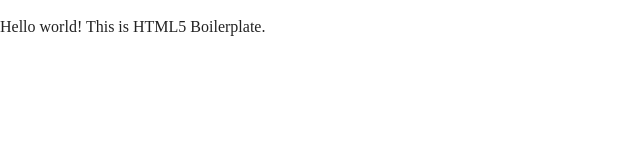
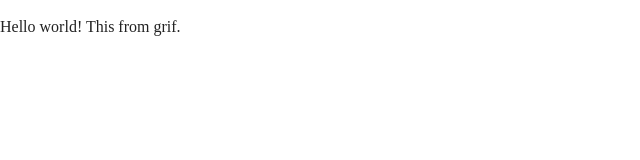
Before and after one commit to griffintaylor8/griffintaylor8, a plain HTML site: page index.html in a window 1280 px wide. Shown: the full height of the page, 0-640 px from the left. Drawn offline with nearby package versions, Linux system fonts and the light colour scheme.

Commit message:
change text

```diff
--- a/index.html
+++ b/index.html
@@ -23,7 +23,7 @@
   <![endif]-->
 
   <!-- Add your site or application content here -->
-  <p>Hello world! This is HTML5 Boilerplate.</p>
+  <p>Hello world! This from grif.</p>
   <script src="js/vendor/modernizr-3.7.1.min.js"></script>
   <script src="https://code.jquery.com/jquery-3.4.1.min.js" integrity="sha256-CSXorXvZcTkaix6Yvo6HppcZGetbYMGWSFlBw8HfCJo=" crossorigin="anonymous"></script>
   <script>window.jQuery || document.write('<script src="js/vendor/jquery-3.4.1.min.js"><\/script>')</script>
```
